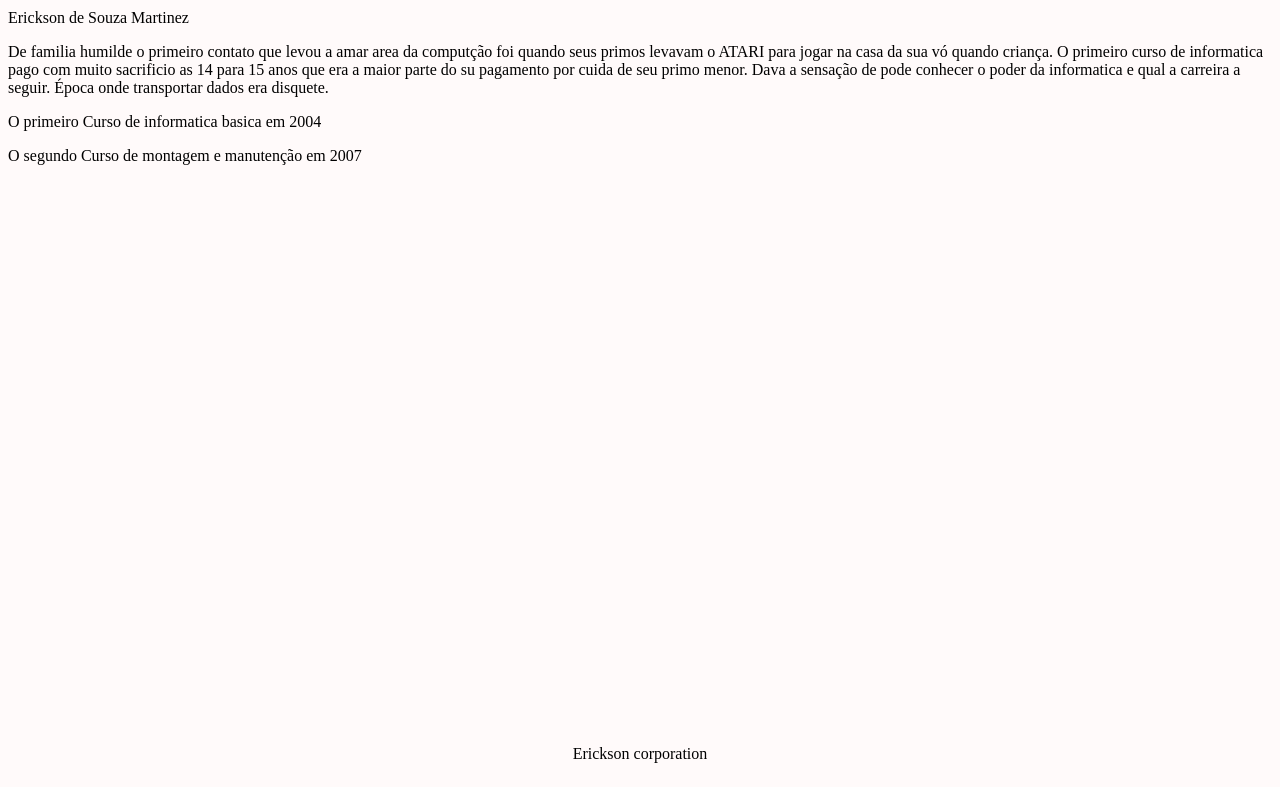
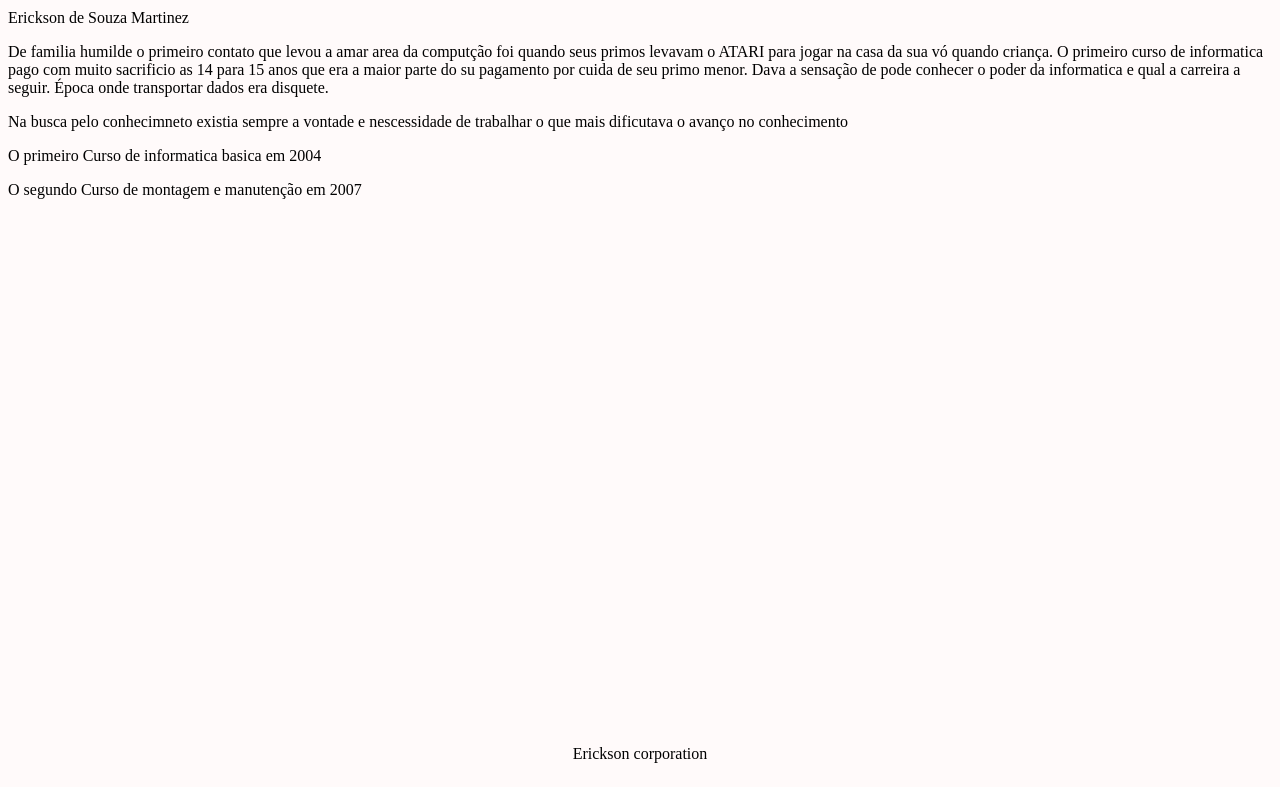
Before and after one commit to Ericksonprofissional/git, a plain HTML site: page index.html in a window 1280 px wide. Shown: the part 69-856 px from the top of the page. Drawn offline with Linux system fonts and the light colour scheme.

Commit message:
Dificuldades e vitorias

```diff
--- a/index.html
+++ b/index.html
@@ -14,6 +14,7 @@
 
                 <div class="description">
                     <p>De familia humilde o primeiro contato que levou a amar area da computção foi quando seus primos levavam o ATARI para jogar na casa da sua vó quando criança. O primeiro curso de informatica pago com muito sacrificio as 14 para 15 anos que era a maior parte do su pagamento por cuida de seu primo menor. Dava a sensação de pode conhecer o poder da informatica e qual a carreira a seguir. Época onde transportar dados era disquete.</p>
+                    <p>Na busca pelo conhecimneto existia sempre a vontade e nescessidade de trabalhar o que mais dificutava o avanço no conhecimento</p>
                     <p>O primeiro Curso de informatica basica em 2004</p>
                     <p>O segundo Curso de montagem e manutenção em 2007</p>
                 </div>
```
